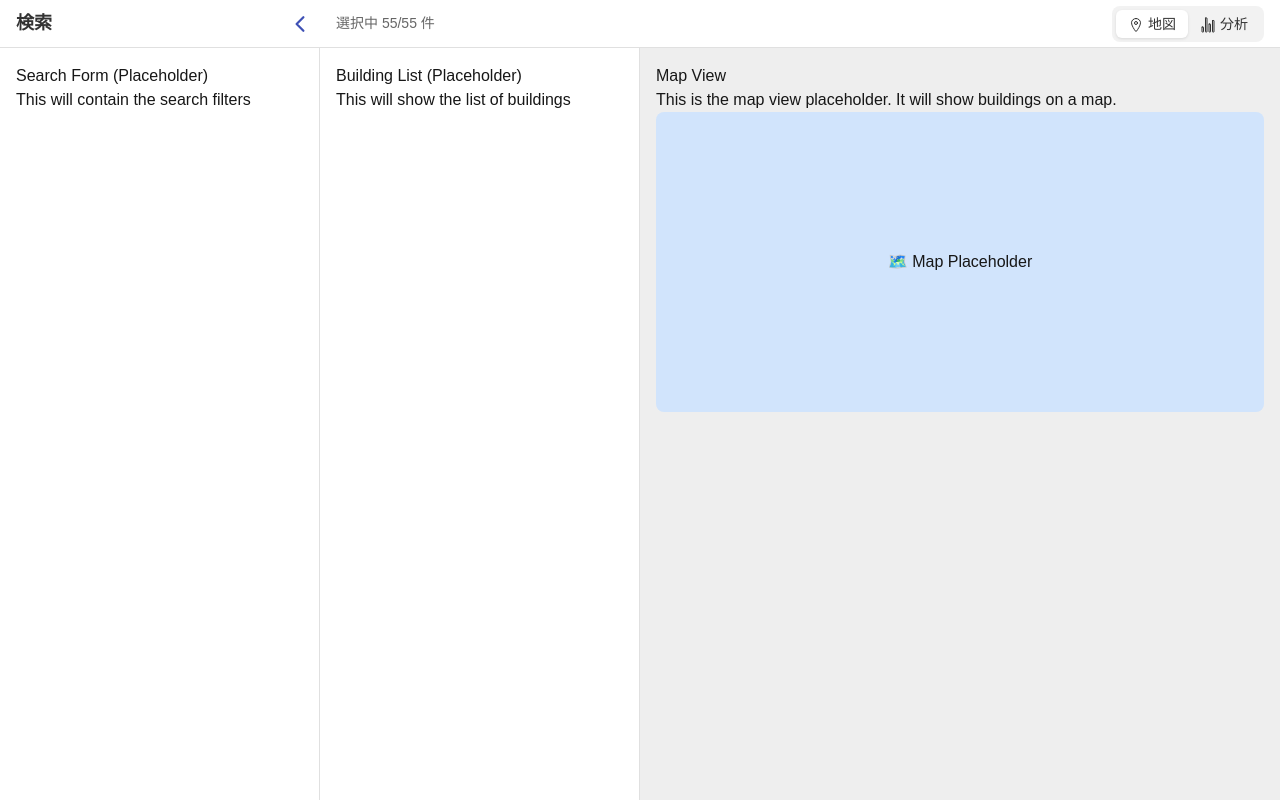
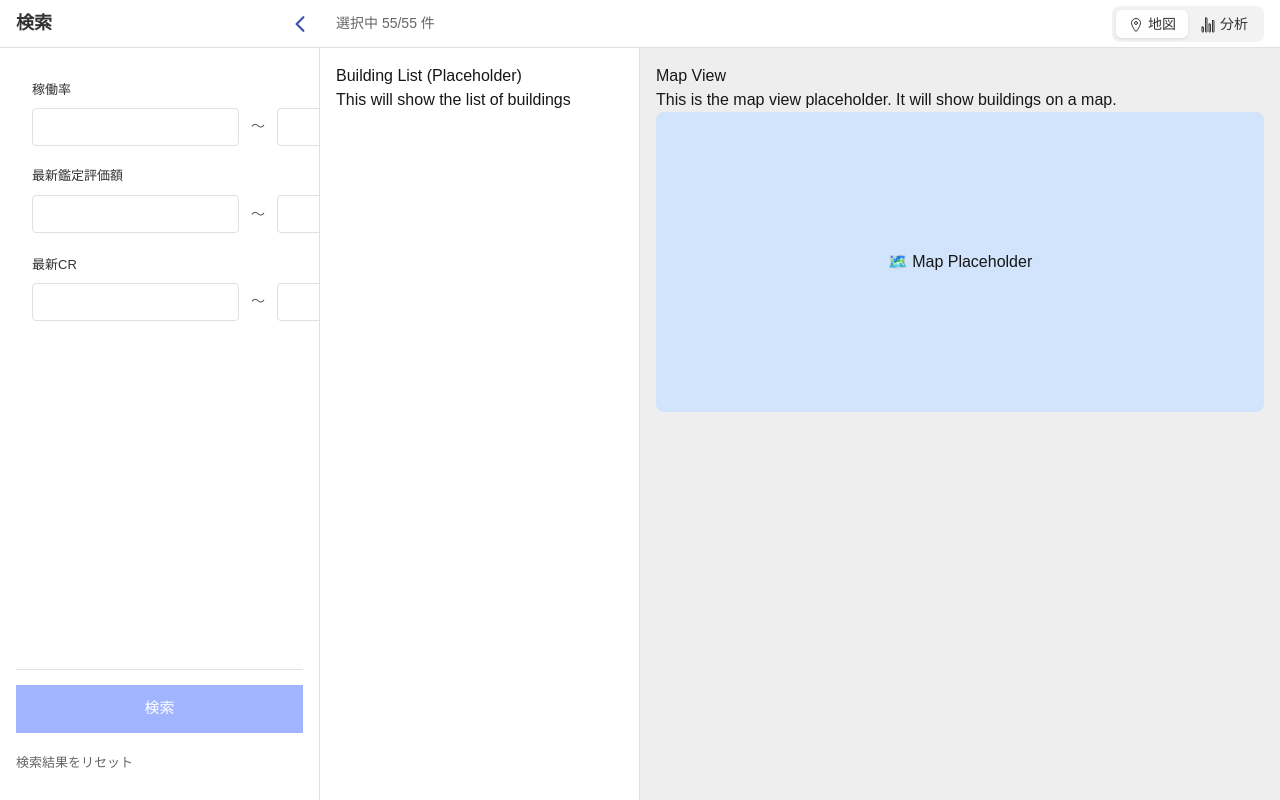
Before and after one commit to oFrederic/Reitlytics, a Next.js app: page /buildings/search in a window 1280 px wide. Built offline with nearby package versions, Linux system fonts and the light colour scheme.

Commit message:
feat: Add SearchForm component

```diff
--- /dev/null
+++ b/src/app/buildings/search/components/SearchForm.module.css
@@ -0,0 +1,124 @@
+.formContainer {
+  display: flex;
+  flex-direction: column;
+  width: 100%;
+  height: 100%;
+  background-color: white;
+}
+
+.form {
+  display: flex;
+  flex-direction: column;
+  width: 100%;
+  height: 100%;
+}
+
+.formFields {
+  display: flex;
+  flex-direction: column;
+  gap: 20px;
+  padding: 16px;
+  flex: 1;
+}
+
+.formGroup {
+  display: flex;
+  flex-direction: column;
+  gap: 8px;
+}
+
+.label {
+  font-size: 13px;
+  color: #333;
+  font-weight: 500;
+}
+
+.input {
+  height: 38px;
+  border: 1px solid #e0e0e0;
+  border-radius: 4px;
+  padding: 0 12px;
+  font-size: 14px;
+  color: #333;
+}
+
+.rangeInputs {
+  display: flex;
+  align-items: center;
+  gap: 8px;
+}
+
+.rangeInput {
+  height: 38px;
+  border: 1px solid #e0e0e0;
+  border-radius: 4px;
+  padding: 0 12px;
+  font-size: 14px;
+  color: #333;
+  flex: 1;
+}
+
+.rangeSeparator {
+  color: #666;
+  font-size: 14px;
+  margin: 0 4px;
+}
+
+.unitLabel {
+  color: #666;
+  font-size: 14px;
+  margin-left: 4px;
+  min-width: 40px;
+}
+
+.formFooter {
+  margin-top: auto;
+  display: flex;
+  flex-direction: column;
+  width: 100%;
+  position: relative;
+}
+
+.formFooter::before {
+  content: '';
+  position: absolute;
+  top: 0;
+  left: 0;
+  right: 0;
+  height: 1px;
+  background-color: #e0e0e0;
+}
+
+.resetButton {
+  background: none;
+  border: none;
+  color: #666;
+  font-size: 13px;
+  text-align: left;
+  padding: 12px 0;
+  cursor: pointer;
+  text-decoration: none;
+  margin-top: 8px;
+}
+
+.resetButton:hover {
+  text-decoration: underline;
+}
+
+.searchButton {
+  height: 48px;
+  border: none;
+  background-color: #a0b4ff;
+  color: white;
+  font-size: 15px;
+  font-weight: 500;
+  cursor: pointer;
+  transition: background-color 0.2s;
+  width: 100%;
+  margin-top: 16px;
+  border-top: none;
+}
+
+.searchButton:hover {
+  background-color: #8ca4ff;
+}
--- /dev/null
+++ b/src/app/buildings/search/components/SearchForm.tsx
@@ -0,0 +1,141 @@
+'use client';
+
+import { useState } from 'react';
+import styles from './SearchForm.module.css';
+
+interface SearchFormProps {
+  onSearch: (filters: SearchFilters) => void;
+}
+
+export interface SearchFilters {
+  minYield: string;
+  maxYield: string;
+  minPrice: string;
+  maxPrice: string;
+  minCap: string;
+  maxCap: string;
+}
+
+export default function SearchForm({ onSearch }: SearchFormProps) {
+  const [filters, setFilters] = useState<SearchFilters>({
+    minYield: '',
+    maxYield: '',
+    minPrice: '',
+    maxPrice: '',
+    minCap: '',
+    maxCap: '',
+  });
+
+  const handleChange = (e: React.ChangeEvent<HTMLInputElement | HTMLSelectElement>) => {
+    const { name, value } = e.target;
+    setFilters(prev => ({
+      ...prev,
+      [name]: value
+    }));
+  };
+
+  const handleSubmit = (e: React.FormEvent) => {
+    e.preventDefault();
+    onSearch(filters);
+  };
+
+  const handleReset = () => {
+    setFilters({
+      minYield: '',
+      maxYield: '',
+      minPrice: '',
+      maxPrice: '',
+      minCap: '',
+      maxCap: '',
+    });
+  };
+
+  return (
+    <div className={styles.formContainer}>
+      <form className={styles.form} onSubmit={handleSubmit}>
+        <div className={styles.formFields}>
+          <div className={styles.formGroup}>
+            <label className={styles.label}>稼働率</label>
+            <div className={styles.rangeInputs}>
+              <input
+                type="text"
+                name="minYield"
+                value={filters.minYield}
+                onChange={handleChange}
+                className={styles.rangeInput}
+                placeholder=""
+              />
+              <span className={styles.rangeSeparator}>〜</span>
+              <input
+                type="text"
+                name="maxYield"
+                value={filters.maxYield}
+                onChange={handleChange}
+                className={styles.rangeInput}
+                placeholder=""
+              />
+              <span className={styles.unitLabel}>%</span>
+            </div>
+          </div>
+
+          <div className={styles.formGroup}>
+            <label className={styles.label}>最新鑑定評価額</label>
+            <div className={styles.rangeInputs}>
+              <input
+                type="text"
+                name="minPrice"
+                value={filters.minPrice}
+                onChange={handleChange}
+                className={styles.rangeInput}
+                placeholder=""
+              />
+              <span className={styles.rangeSeparator}>〜</span>
+              <input
+                type="text"
+                name="maxPrice"
+                value={filters.maxPrice}
+                onChange={handleChange}
+                className={styles.rangeInput}
+                placeholder=""
+              />
+              <span className={styles.unitLabel}>百万円</span>
+            </div>
+          </div>
+
+          <div className={styles.formGroup}>
+            <label className={styles.label}>最新CR</label>
+            <div className={styles.rangeInputs}>
+              <input
+                type="text"
+                name="minCap"
+                value={filters.minCap}
+                onChange={handleChange}
+                className={styles.rangeInput}
+                placeholder=""
+              />
+              <span className={styles.rangeSeparator}>〜</span>
+              <input
+                type="text"
+                name="maxCap"
+                value={filters.maxCap}
+                onChange={handleChange}
+                className={styles.rangeInput}
+                placeholder=""
+              />
+              <span className={styles.unitLabel}>%</span>
+            </div>
+          </div>
+        </div>
+
+        <div className={styles.formFooter}>
+          <button type="submit" className={styles.searchButton}>
+            検索
+          </button>
+          <button type="button" className={styles.resetButton} onClick={handleReset}>
+            検索結果をリセット
+          </button>
+        </div>
+      </form>
+    </div>
+  );
+}
--- a/src/app/buildings/search/page.tsx
+++ b/src/app/buildings/search/page.tsx
@@ -5,9 +5,17 @@ import styles from './search.module.css';
 import { IoLocationOutline } from 'react-icons/io5';
 import { IoStatsChartOutline } from 'react-icons/io5';
 import { IoChevronBack } from 'react-icons/io5';
+import SearchForm, { SearchFilters } from './components/SearchForm';
 
 export default function BuildingSearchPage() {
   const [activeView, setActiveView] = useState('map'); // 'map' or 'analysis'
+  const [searchFilters, setSearchFilters] = useState<SearchFilters | null>(null);
+
+  const handleSearch = (filters: SearchFilters) => {
+    console.log('Search filters:', filters);
+    setSearchFilters(filters);
+    // Here you would typically call an API or update the building list
+  };
 
   return (
     <div className={styles.pageContainer}>
@@ -48,14 +56,19 @@ export default function BuildingSearchPage() {
       <div className={styles.contentContainer}>
         {/* Search Form - 25% */}
         <div className={styles.searchFormContainer}>
-          <h2>Search Form (Placeholder)</h2>
-          <p>This will contain the search filters</p>
+          <SearchForm onSearch={handleSearch} />
         </div>
 
         {/* Building List - 25% */}
         <div className={styles.buildingListContainer}>
           <h2>Building List (Placeholder)</h2>
           <p>This will show the list of buildings</p>
+          {searchFilters && (
+            <div className={styles.activeFilters}>
+              <h3>Active Filters:</h3>
+              <pre>{JSON.stringify(searchFilters, null, 2)}</pre>
+            </div>
+          )}
         </div>
 
         {/* Map/Graph View - 50% */}
```
